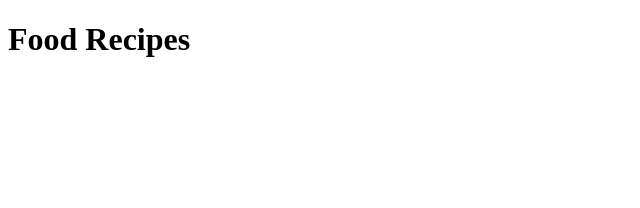
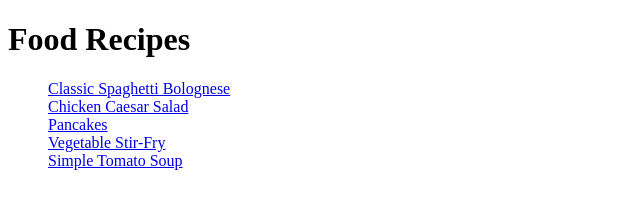
Before and after one commit to CYin-code/food-recipes, a plain HTML site: page index.html in a window 1280 px wide. Shown: the whole page, without its empty margins (0-640 px from the left). Drawn offline with Linux system fonts and the light colour scheme.

Commit message:
Add links to recipe pages on homepage

```diff
--- a/index.html
+++ b/index.html
@@ -1,11 +1,21 @@
 <!DOCTYPE html>
-<html>
+<html lang="en">
+
 <head>
     <meta charset="UTF-8">
     <meta name="viewport" content="width=device-width, initial-scale=1.0">
     <title>Food Recipes</title>
 </head>
+
 <body>
     <h1>Food Recipes</h1>
+    <ul style="list-style-type:none;">
+        <li><a href="./recipes/spaghetti-bolognese.html">Classic Spaghetti Bolognese</a></li>
+        <li><a href="./recipes/chicken-caesar-salad.html">Chicken Caesar Salad</a></li>
+        <li><a href="./recipes/pancake.html">Pancakes</a></li>
+        <li><a href="./recipes/stir-fry-vegetable.html">Vegetable Stir-Fry</a></li>
+        <li><a href="./recipes/tomato-soup.html">Simple Tomato Soup</a></li>
+    </ul>
 </body>
+
 </html>
```
Lines whose indentation alone changed are shown as unchanged.
